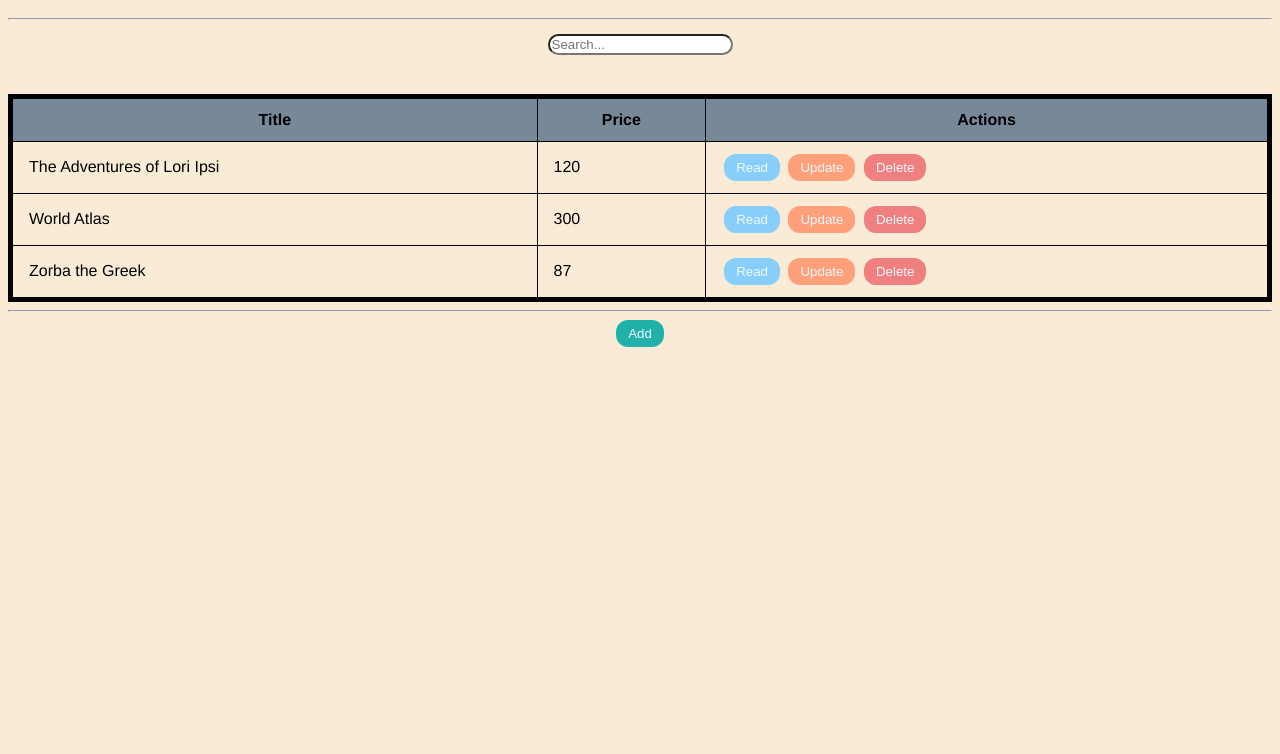
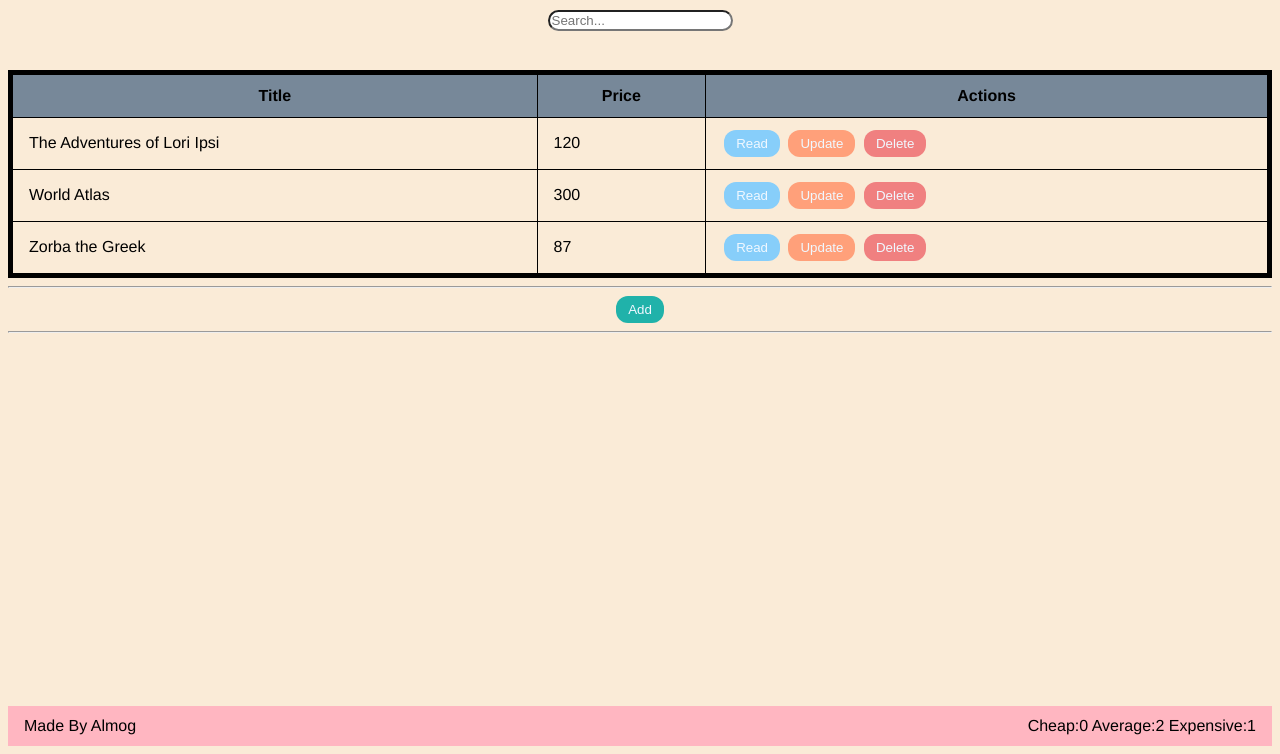
Before and after one commit to almogmizrhai/book_shop, a plain HTML site: page index.html in a window 1280 px wide. Shown: the part 62-816 px from the top of the page. Drawn offline with Linux system fonts and the light colour scheme.

Commit message:
Creating and displaying book price data function

```diff
--- a/css/bookshop.css
+++ b/css/bookshop.css
@@ -6,19 +6,31 @@ body{
     background-color: antiquewhite;
     font-family: 'Franklin Gothic Medium', 'Arial Narrow', Arial, sans-serif;
     text-align: center;
+    min-height: 100vh;
+    display: flex;
+    flex-direction: column;
 }
 
-header{
+.main-content{
+    flex: 1;
+}
+
+header,footer{
     display: flex;
+    align-items: center;
+    justify-content: space-between;
+    height: 5vh;
+    padding-inline: 1rem;
     background-color: lightpink;
-    justify-content: center;
-    align-items: flex-start;
-    height: 5vh;
-    margin-block-end: 2rem;
+}
+
+footer{
+    margin-top: auto;
 }
 
 header h1{
-   margin: 0;
+    margin-block-end: 2rem;
+    margin: 0;
 }
 
 .user-msg{
--- a/index.html
+++ b/index.html
@@ -11,6 +11,7 @@
         <h1 >Book Shop </h1>
     </header>
     <hr>
+    <div class="main-content" >
         <input type="search" id="search-book" placeholder="Search..." oninput="onSearchBook(this.value)"/>
         <div class="user-msg hidden" id="user-msg"></div>
         <table class="book-table">
@@ -24,7 +25,17 @@
         </div>
         <hr>
         <button class="btn add" onclick="onAddBook()">Add</button>
+        <hr>
+    </div>
 
+    <footer class="book-data">
+        <p> Made By Almog </p>
+        <section class="stats">
+            <span class="total-cheap"></span>
+            <span class="total-average"></span>
+            <span class="total-expensive"></span>
+        </section>
+    </footer>
 
     <script src="js/services/util.service.js"></script>
 
--- a/js/bookshop.controller.js
+++ b/js/bookshop.controller.js
@@ -34,6 +34,19 @@ function renderTable(books){
     strHtml +='</tbody>'
 
     document.querySelector('.book-table').innerHTML = strHtml
+    renderStats()
+}
+
+function renderStats(){
+    const elTotalCheap = document.querySelector('.total-cheap')
+    const elTotalAverage = document.querySelector('.total-average')
+    const elTotalExpensive = document.querySelector('.total-expensive')
+
+    const total = getStats()
+
+    elTotalCheap.innerText ='Cheap:' + total.cheap
+    elTotalAverage.innerText ='Average:' + total.average
+    elTotalExpensive.innerText ='Expensive:' + total.expensive
 }
 
 function onRemoveBook(ev, bookId){
@@ -57,11 +70,17 @@ function onUpdateBook(ev, bookId){
 function onAddBook(){
     const newBookTitle = prompt('please enter the name of the new book:')
     const newBookPrice = +prompt('please enter the new price:')
-    addBook(newBookTitle,newBookPrice)
+    if (!newBookTitle || !newBookTitle.trim() ||  isNaN(newBookPrice) || newBookPrice <= 0){
+        const txt = 'The information you entered is incorrect.'
+        showMsg(txt)
+        return
+    }else{
+        addBook(newBookTitle,newBookPrice)
 
-    renderTable(gBooks)
-    const txt = 'Book Added Successfully!'
-    showMsg(txt)
+        renderTable(gBooks)
+        const txt = 'Book Added Successfully!'
+        showMsg(txt)
+    }
 }
 
 function onReadBook(bookId) {
--- a/js/services/bookshop.service.js
+++ b/js/services/bookshop.service.js
@@ -57,3 +57,24 @@ function searchBook(searchValue){
 function _saveBooks(){
     saveToStorage(STORAGE_KEY, gBooks)
 }
+
+function getStats(){
+
+    var totalCheap = 0
+    var totalAverage = 0
+    var totalExpensive = 0
+
+    for(var i=0; i<gBooks.length; i++){
+        if(gBooks[i].price < 80) {
+            totalCheap ++
+        } else if(gBooks[i].price < 200){
+            totalAverage ++
+        }else{
+            totalExpensive ++
+        }
+    }
+
+    const total = {cheap: totalCheap, average: totalAverage ,expensive: totalExpensive}
+
+    return total
+}
--- a/js/services/util.service.js
+++ b/js/services/util.service.js
@@ -20,7 +20,7 @@ function getRandomInt(min, max) {
 
 function showMsg(txt) {
     var elMsg = document.querySelector('.user-msg')
-    elMsg.innerText = txt
+    elMsg.innerHTML = txt
 
     elMsg.classList.add('show')
 
```
Lines whose indentation alone changed are shown as unchanged.
